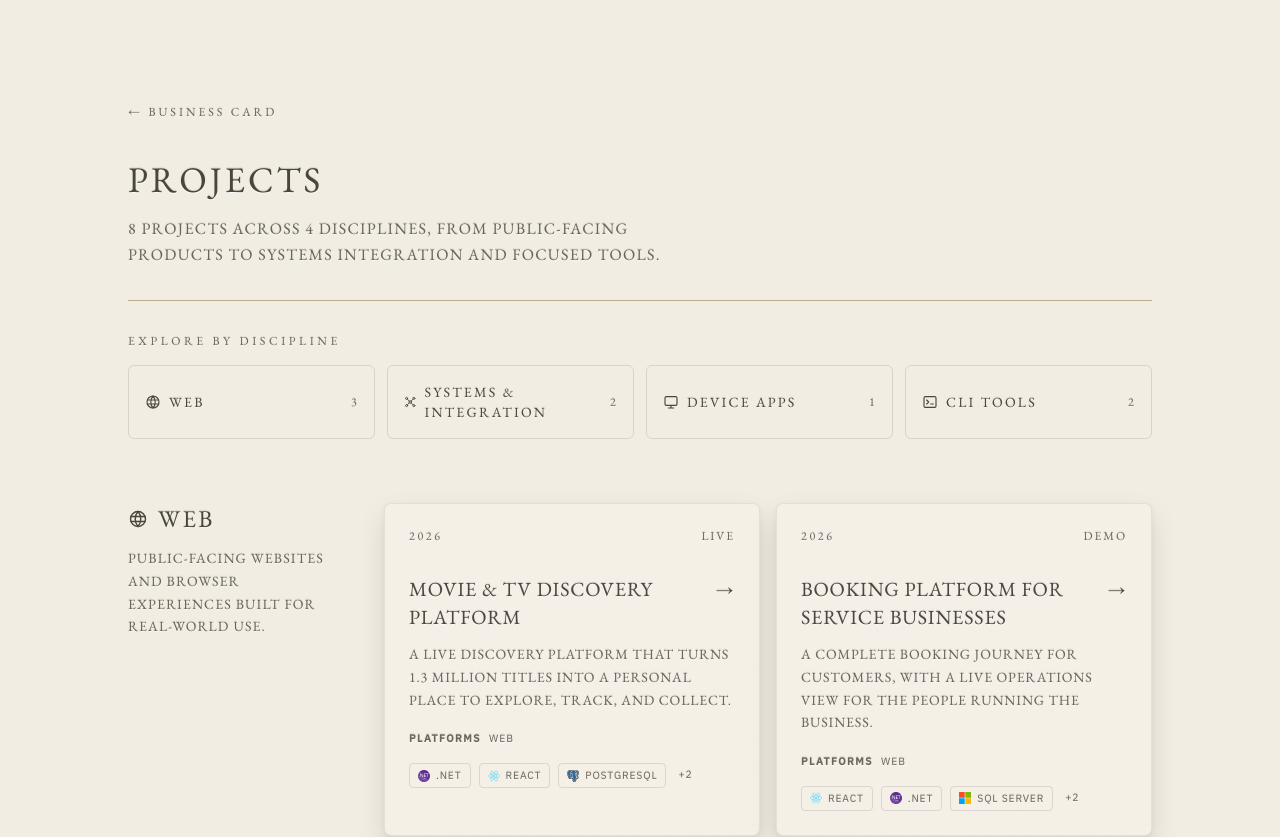
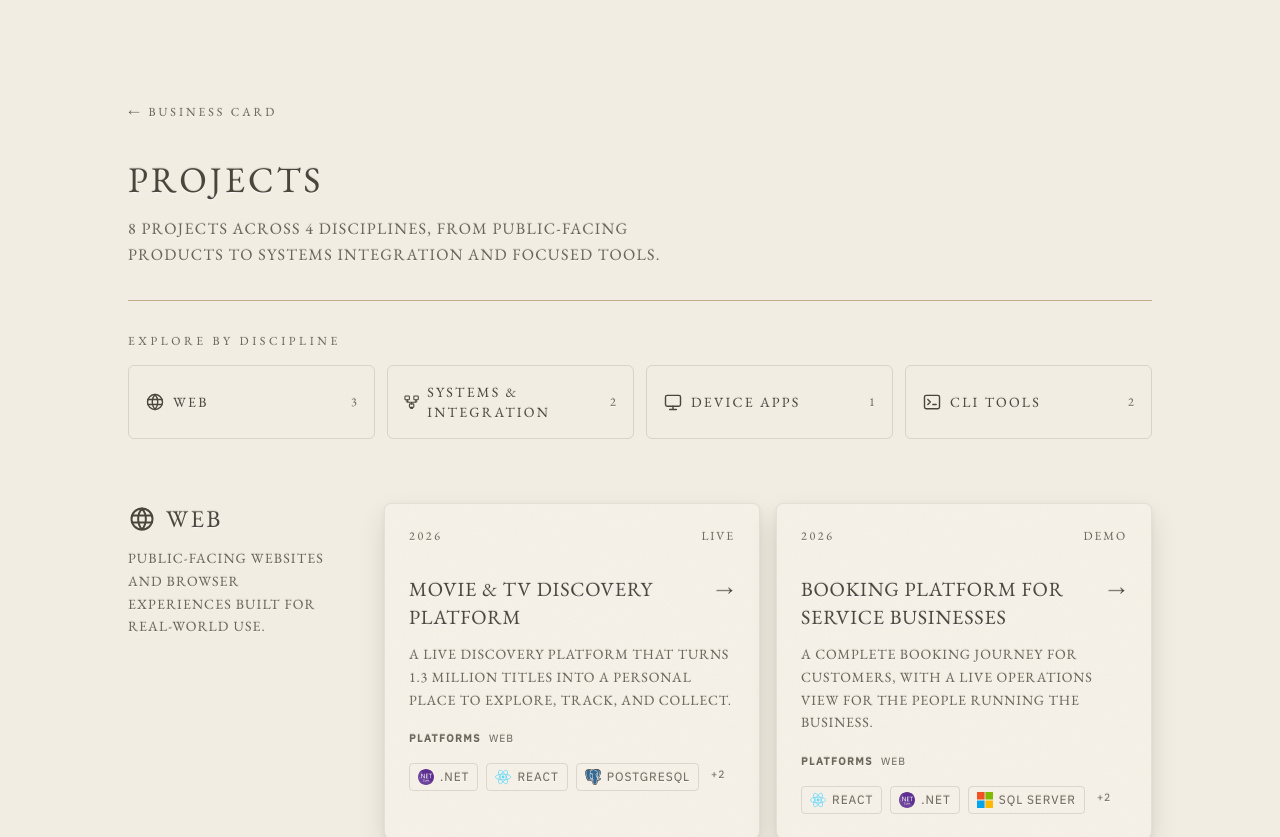
Before and after one commit to faivern/portfolio, a Next.js app: page /projects in a window 1280 px wide. Shown: the top 837 px of the page. Built offline with nearby package versions, Linux system fonts and the light colour scheme; no server answers.

Commit message:
ui changes

```diff
--- a/app/page.tsx
+++ b/app/page.tsx
@@ -201,7 +201,7 @@ export default function Home() {
                 {site.profile.about}
               </p>
 
-              <div className="flex flex-col gap-2.5 border-y border-foreground/10 py-3 normal-case font-sans text-[0.7rem] leading-snug tracking-[0.035em] text-muted">
+              <div className="flex flex-col gap-2.5 border-y border-foreground/10 py-3 normal-case font-sans text-[0.85rem] leading-snug tracking-[0.035em] text-muted">
                 <p className="inline-flex items-start gap-1.5">
                   <FaLocationDot
                     aria-hidden="true"
@@ -236,7 +236,7 @@ export default function Home() {
               </div>
 
               <div className="flex min-h-0 flex-1 flex-col">
-                <h3 className="font-sans text-[0.62rem] font-medium tracking-[0.24em] text-muted pb-2">
+                <h3 className="font-sans text-[0.68rem] font-medium tracking-[0.24em] text-muted pb-2">
                   How I Like to Build
                 </h3>
                 <dl className="mt-2 grid flex-1 grid-cols-2 content-start gap-x-4 gap-y-3 sm:grid-rows-2 sm:content-stretch sm:gap-x-8 sm:gap-y-4">
@@ -266,11 +266,11 @@ export default function Home() {
               </div>
             </div>
 
-            <div className="-mx-6 grid min-h-14 shrink-0 grid-cols-[3.5rem_1fr_3.5rem] items-center border-t border-accent/50 px-4 sm:-mx-8">
+            <div className="relative -mx-6 min-h-14 shrink-0 border-t border-accent/50 sm:-mx-8">
               <button
                 type="button"
                 onClick={() => setFlipped(false)}
-                className="justify-self-start cursor-pointer p-2 font-sans text-base text-muted hover:text-foreground"
+                className="relative z-10 ml-4 flex min-h-14 cursor-pointer items-center p-2 font-sans text-base text-muted hover:text-foreground"
               >
                 <span aria-hidden="true">←&#xFE0E;</span>
                 <span className="sr-only">Back to the front of the card</span>
@@ -278,7 +278,7 @@ export default function Home() {
 
               <Link
                 href="/projects"
-                className="justify-self-center py-3 text-center font-sans text-[0.72rem] tracking-[0.28em] text-muted underline-offset-4 hover:text-foreground hover:underline"
+                className="absolute inset-0 flex items-center justify-center px-14 text-center font-sans text-[0.78rem] tracking-[0.28em] text-muted underline-offset-4 hover:text-foreground hover:underline"
               >
                 Explore all projects <span aria-hidden="true">→&#xFE0E;</span>
               </Link>
--- a/app/projects/[slug]/more-projects.tsx
+++ b/app/projects/[slug]/more-projects.tsx
@@ -43,7 +43,7 @@ export default function MoreProjects({
                 <span className="inline-flex items-center gap-1.5">
                   <ProjectCategoryIcon
                     category={project.category}
-                    className="h-3.5 w-3.5"
+                    className="h-4 w-4"
                   />
                   {project.category}
                 </span>
--- a/app/projects/[slug]/page.tsx
+++ b/app/projects/[slug]/page.tsx
@@ -273,7 +273,7 @@ export default async function ProjectPage({
               <span className="inline-flex items-center gap-1.5">
                 <ProjectCategoryIcon
                   category={project.category}
-                  className="h-4 w-4"
+                  className="h-5 w-5"
                 />
                 {project.category}
               </span>
--- a/app/projects/page.tsx
+++ b/app/projects/page.tsx
@@ -74,7 +74,7 @@ export default function ProjectsPage() {
                   <span className="inline-flex items-center gap-2 font-serif text-sm tracking-[0.16em]">
                     <ProjectCategoryIcon
                       category={category}
-                      className="h-4 w-4"
+                      className="h-5 w-5"
                     />
                     {category}
                   </span>
@@ -106,7 +106,7 @@ export default function ProjectsPage() {
                   >
                     <ProjectCategoryIcon
                       category={category}
-                      className="h-5 w-5"
+                      className="h-7 w-7 shrink-0"
                     />
                     {category}
                   </h2>
--- a/lib/project-category-icon.tsx
+++ b/lib/project-category-icon.tsx
@@ -29,12 +29,10 @@ export function ProjectCategoryIcon({ category, ...props }: Props) {
   if (category === "Systems & Integration") {
     return (
       <svg {...shared}>
-        <circle cx="12" cy="12" r="2.5" />
-        <circle cx="5" cy="5" r="2" />
-        <circle cx="19" cy="5" r="2" />
-        <circle cx="5" cy="19" r="2" />
-        <circle cx="19" cy="19" r="2" />
-        <path d="m6.5 6.5 3.7 3.7m3.6 0 3.7-3.7m-7.3 7.3-3.7 3.7m7.3-3.7 3.7 3.7" />
+        <rect x="1.5" y="2.5" width="7" height="6" rx="1.25" />
+        <rect x="15.5" y="2.5" width="7" height="6" rx="1.25" />
+        <rect x="8.5" y="15" width="7" height="5.5" rx="1.25" />
+        <path d="M5 8.5v2m-1.5 0h3m12.5-2v2m-1.5 0h3M5 10.5v2h14v-2M12 12.5V15m0 5.5V22m-1.5 0h3" />
       </svg>
     );
   }
--- a/lib/technology-badge.tsx
+++ b/lib/technology-badge.tsx
@@ -66,12 +66,12 @@ export function TechnologyBadge({
   const technologyIcon = technologyIcons[technology] ?? fallbackIcon;
   const className =
     variant === "full"
-      ? "inline-flex items-center gap-1.5 rounded-sm border border-foreground/15 px-2.5 py-1 font-sans text-[0.65rem] normal-case tracking-normal text-muted [text-shadow:none]"
+      ? "inline-flex items-center gap-1.5 rounded-sm border border-foreground/15 px-2.5 py-1 font-sans text-[0.80rem] normal-case tracking-normal text-muted [text-shadow:none]"
       : variant === "profile"
-        ? "inline-flex items-center gap-1.5 rounded-sm border border-foreground/15 px-2 py-1 font-sans text-[0.65rem] normal-case leading-none tracking-normal text-muted [text-shadow:none]"
-        : "inline-flex items-center gap-1.5 rounded-sm border border-foreground/15 px-2 py-1 font-sans text-[0.65rem] tracking-[0.08em] text-muted";
+        ? "inline-flex items-center gap-1.5 rounded-sm border border-foreground/15 px-2 py-1 font-sans text-[0.85rem] normal-case leading-none tracking-normal text-muted [text-shadow:none]"
+        : "inline-flex items-center gap-1.5 rounded-sm border border-foreground/15 px-2 py-1 font-sans text-[0.75rem] tracking-[0.08em] text-muted";
   const iconClassName =
-    variant === "profile" ? "h-3.5 w-3.5" : "h-3 w-3";
+    variant === "profile" ? "h-4.5 w-4.5" : "h-4 w-4";
 
   return (
     <Tag className={className}>
```
